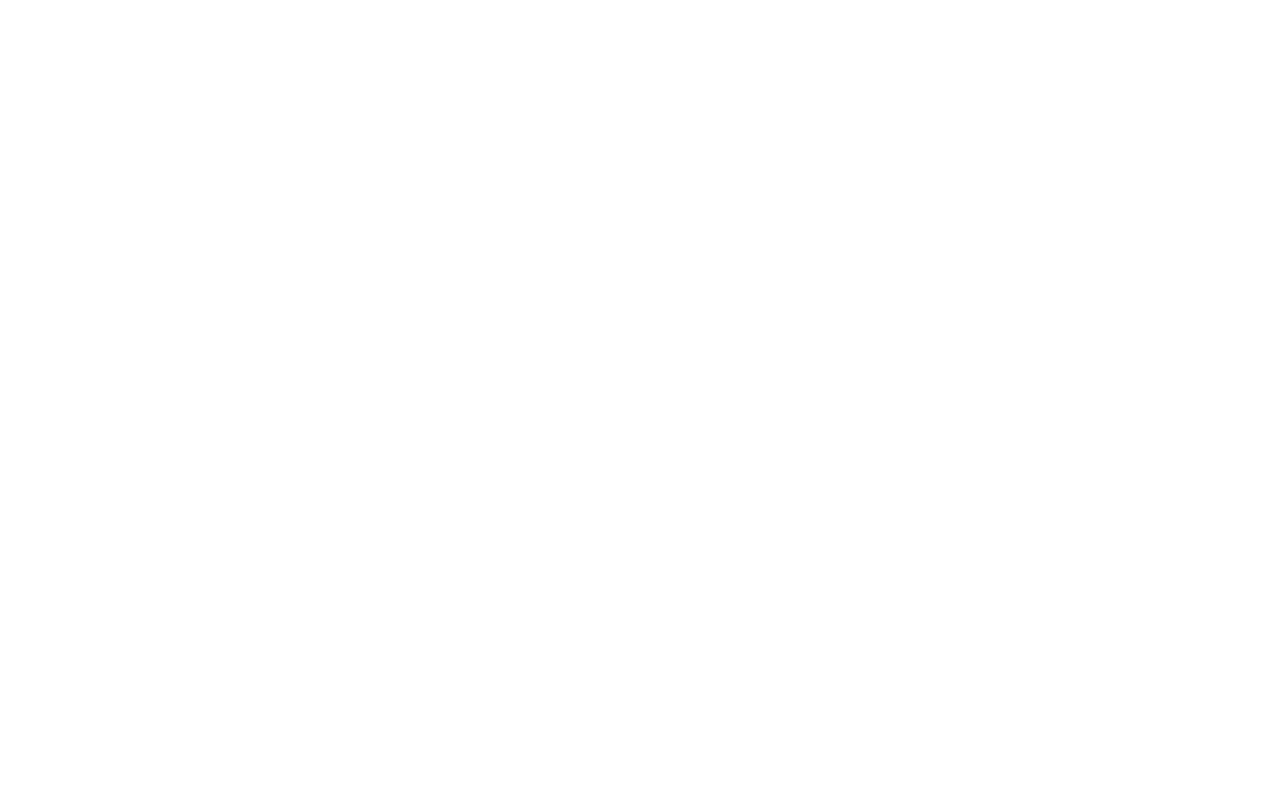
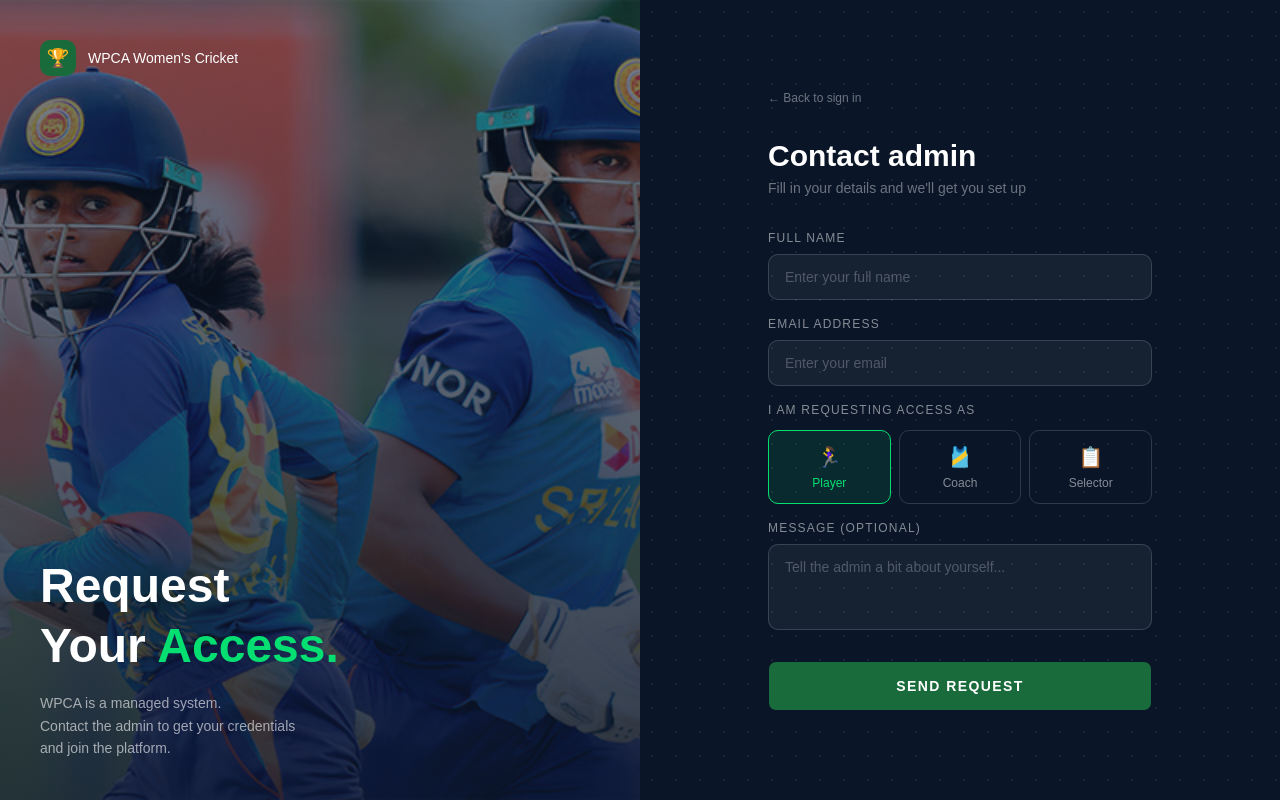
Before and after one commit to hemi-chk/WPCA-Cricket, a React app in the folder apps/web/: page /contact-admin in a window 1280 px wide. Before the commit this address had no page. Built offline with nearby package versions, Linux system fonts and the light colour scheme; the HTML template or start-up script is replaced by a standard one.

Commit message:
Contact Admin interface was added to login page

```diff
--- a/apps/web/src/App.jsx
+++ b/apps/web/src/App.jsx
@@ -7,6 +7,10 @@
 import CTA from './components/CTA'
 import Footer from './components/Footer'
 import Login from './pages/Login'
+import ContactAdmin from './pages/ContactAdmin'
+
+
+
 
 function Home() {
   return (
@@ -41,6 +45,7 @@
       <Routes>
         <Route path="/" element={<Home />} />
         <Route path="/login" element={<Login />} />
+        <Route path="/contact-admin" element={<ContactAdmin />} />
       </Routes>
     </BrowserRouter>
   )
--- /dev/null
+++ b/apps/web/src/pages/ContactAdmin.jsx
@@ -0,0 +1,166 @@
+import { useState } from 'react'
+import { useNavigate } from 'react-router-dom'
+import { Button } from '@/components/ui/button'
+
+export default function ContactAdmin() {
+  const navigate = useNavigate()
+  const [submitted, setSubmitted] = useState(false)
+  const [form, setForm] = useState({ name: '', email: '', role: 'player', message: '' })
+
+  const roles = [
+    { id: 'player', label: 'Player', icon: '🏃‍♀️' },
+    { id: 'coach', label: 'Coach', icon: '🎽' },
+    { id: 'selector', label: 'Selector', icon: '📋' },
+  ]
+
+  const handleChange = (e) => setForm({ ...form, [e.target.name]: e.target.value })
+
+  const handleSubmit = (e) => {
+    e.preventDefault()
+    // Will connect to backend later
+    setSubmitted(true)
+  }
+
+  if (submitted) {
+    return (
+      <div className="min-h-screen bg-[#0a1628] flex items-center justify-center relative overflow-hidden">
+        <div className="absolute inset-0 opacity-[0.06]"
+          style={{ backgroundImage: 'radial-gradient(circle, #fff 1px, transparent 1px)', backgroundSize: '24px 24px' }}
+        />
+        <div className="relative z-10 text-center max-w-md px-6">
+          <div className="text-6xl mb-6">✅</div>
+          <h2 className="text-3xl font-bold text-white mb-3">Request sent!</h2>
+          <p className="text-white/50 text-sm leading-relaxed mb-8">
+            Your request has been sent to the WPCA admin. They will review it and send your credentials to <span className="text-green-400">{form.email}</span> shortly.
+          </p>
+          <Button
+            onClick={() => navigate('/login')}
+            className="bg-[#1a6b3c] hover:bg-[#145c32] text-white px-8 py-5"
+          >
+            Back to sign in
+          </Button>
+        </div>
+      </div>
+    )
+  }
+
+  return (
+    <div className="grid grid-cols-2 min-h-screen">
+
+      {/* Left side */}
+      <div className="relative overflow-hidden">
+        <div
+          className="absolute inset-0"
+          style={{ backgroundImage: "url('/hero-cricket.jpg')", backgroundSize: 'cover', backgroundPosition: 'center' }}
+        />
+        <div className="absolute inset-0 bg-gradient-to-b from-[#0a1628]/50 to-[#0a1628]/85" />
+        <div className="relative z-10 p-10 h-full flex flex-col justify-between">
+          <div className="flex items-center gap-3">
+            <div className="w-9 h-9 bg-[#1a6b3c] rounded-lg flex items-center justify-center text-white text-lg">🏆</div>
+            <span className="text-white font-medium text-sm">WPCA Women's Cricket</span>
+          </div>
+          <div>
+            <h1 className="text-5xl font-bold text-white leading-tight mb-4">
+              Request<br />Your <span className="text-green-400">Access.</span>
+            </h1>
+            <p className="text-white/60 text-sm leading-relaxed">
+              WPCA is a managed system.<br />
+              Contact the admin to get your credentials<br />
+              and join the platform.
+            </p>
+          </div>
+        </div>
+      </div>
+
+      {/* Right side */}
+      <div className="bg-[#0a1628] flex items-center justify-center p-10 relative overflow-hidden">
+        <div className="absolute inset-0 opacity-[0.06]"
+          style={{ backgroundImage: 'radial-gradient(circle, #fff 1px, transparent 1px)', backgroundSize: '24px 24px' }}
+        />
+
+        <div className="relative z-10 w-full max-w-sm">
+          {/* Back link */}
+          <button
+            onClick={() => navigate('/login')}
+            className="text-white/40 text-xs hover:text-white/70 transition-colors mb-8 flex items-center gap-2"
+          >
+            ← Back to sign in
+          </button>
+
+          <h2 className="text-3xl font-bold text-white mb-1">Contact admin</h2>
+          <p className="text-white/40 text-sm mb-8">Fill in your details and we'll get you set up</p>
+
+          <form onSubmit={handleSubmit} className="space-y-4">
+
+            {/* Full name */}
+            <div>
+              <label className="text-white/50 text-xs tracking-widest block mb-2">FULL NAME</label>
+              <input
+                type="text"
+                name="name"
+                required
+                placeholder="Enter your full name"
+                onChange={handleChange}
+                className="w-full bg-white/5 border border-white/15 rounded-lg px-4 py-3 text-white text-sm placeholder-white/25 outline-none focus:border-green-400 transition-colors"
+              />
+            </div>
+
+            {/* Email */}
+            <div>
+              <label className="text-white/50 text-xs tracking-widest block mb-2">EMAIL ADDRESS</label>
+              <input
+                type="email"
+                name="email"
+                required
+                placeholder="Enter your email"
+                onChange={handleChange}
+                className="w-full bg-white/5 border border-white/15 rounded-lg px-4 py-3 text-white text-sm placeholder-white/25 outline-none focus:border-green-400 transition-colors"
+              />
+            </div>
+
+            {/* Role */}
+            <div>
+              <label className="text-white/50 text-xs tracking-widest block mb-3">I AM REQUESTING ACCESS AS</label>
+              <div className="grid grid-cols-3 gap-2">
+                {roles.map(r => (
+                  <button
+                    type="button"
+                    key={r.id}
+                    onClick={() => setForm({ ...form, role: r.id })}
+                    className={`border rounded-lg py-3 px-2 text-center transition-all ${
+                      form.role === r.id
+                        ? 'border-green-400 bg-green-400/10'
+                        : 'border-white/15 hover:border-green-400/50'
+                    }`}
+                  >
+                    <div className="text-xl mb-1">{r.icon}</div>
+                    <div className={`text-xs ${form.role === r.id ? 'text-green-400' : 'text-white/50'}`}>{r.label}</div>
+                  </button>
+                ))}
+              </div>
+            </div>
+
+            {/* Message */}
+            <div>
+              <label className="text-white/50 text-xs tracking-widest block mb-2">MESSAGE (OPTIONAL)</label>
+              <textarea
+                name="message"
+                rows={3}
+                placeholder="Tell the admin a bit about yourself..."
+                onChange={handleChange}
+                className="w-full bg-white/5 border border-white/15 rounded-lg px-4 py-3 text-white text-sm placeholder-white/25 outline-none focus:border-green-400 transition-colors resize-none"
+              />
+            </div>
+
+            <Button
+              type="submit"
+              className="w-full bg-[#1a6b3c] hover:bg-[#145c32] text-white py-6 text-sm font-bold tracking-widest mt-2"
+            >
+              SEND REQUEST
+            </Button>
+          </form>
+        </div>
+      </div>
+    </div>
+  )
+}
--- a/apps/web/src/pages/Login.jsx
+++ b/apps/web/src/pages/Login.jsx
@@ -1,7 +1,9 @@
 import { useState } from 'react'
+import { useNavigate } from 'react-router-dom'
 import { Button } from '@/components/ui/button'
 
 export default function Login() {
+  const navigate = useNavigate()
   const [role, setRole] = useState('player')
   const [showPassword, setShowPassword] = useState(false)
 
@@ -38,7 +40,8 @@
       {/* Right side */}
       <div className="bg-[#0a1628] flex items-center justify-center p-10 relative overflow-hidden">
         {/* Dot pattern */}
-        <div className="absolute inset-0 opacity-[0.06]"
+        <div
+          className="absolute inset-0 opacity-[0.06]"
           style={{ backgroundImage: 'radial-gradient(circle, #fff 1px, transparent 1px)', backgroundSize: '24px 24px' }}
         />
 
@@ -103,10 +106,15 @@
             SIGN IN
           </Button>
 
-          {/* Register link */}
+          {/* Contact admin link */}
           <p className="text-center text-white/40 text-sm mt-6">
             Don't have an account?{' '}
-            <a href="#" className="text-green-400 font-medium hover:underline">Register here</a>
+            <span
+              onClick={() => navigate('/contact-admin')}
+              className="text-green-400 font-medium hover:underline cursor-pointer"
+            >
+              Contact admin
+            </span>
           </p>
         </div>
       </div>
```
